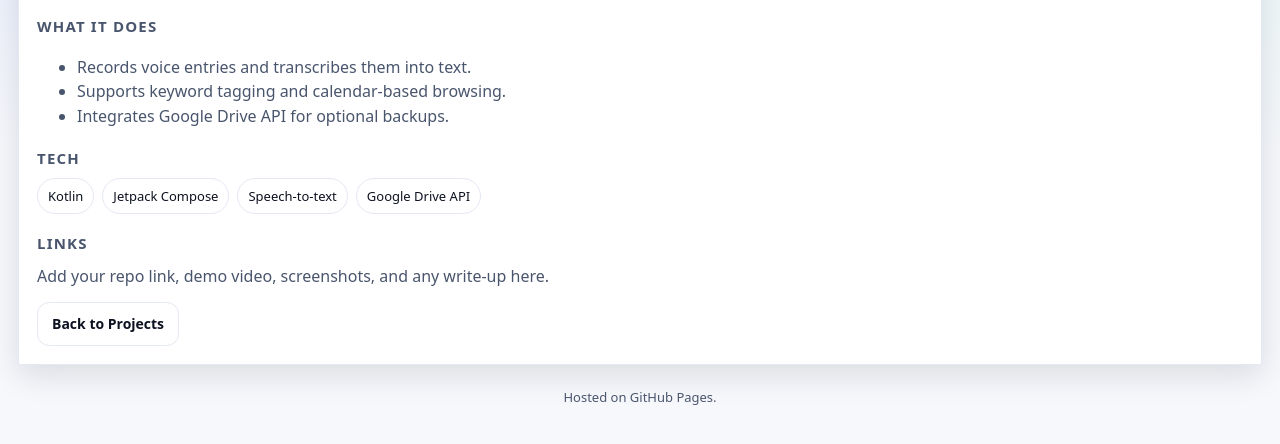
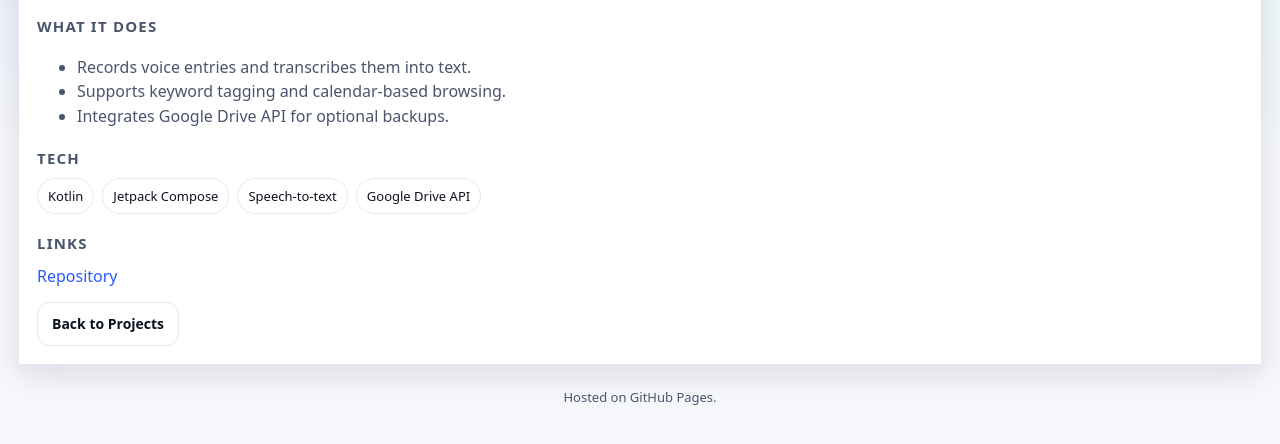
Before and after one commit to ethan-lefeb/ethanfolio, a plain HTML site: page projects/voicejournal.html in a window 1280 px wide. Shown: the part 182-626 px from the top of the page. Drawn offline with Linux system fonts and the light colour scheme.

Commit message:
Update voicejournal.html

```diff
--- a/projects/voicejournal.html
+++ b/projects/voicejournal.html
@@ -42,7 +42,7 @@
 
       <h3>Links</h3>
       <p style="color:var(--muted); margin-top:0;">
-        Add your repo link, demo video, screenshots, and any write-up here.
+        <a href="https://github.com/ethan-lefeb/VoiceJournal">Repository</a>
       </p>
       <div class="actions">
         <a class="btn secondary" href="../index.html#projects">Back to Projects</a>
```
